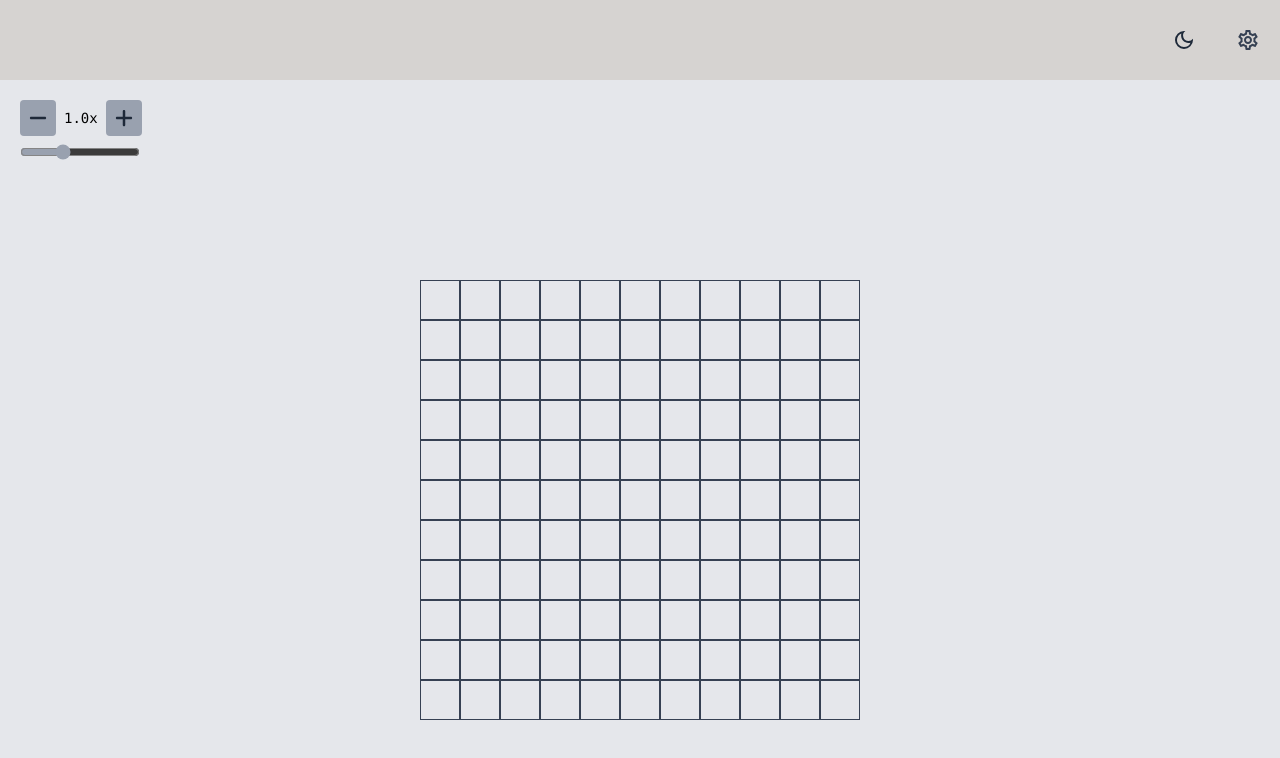
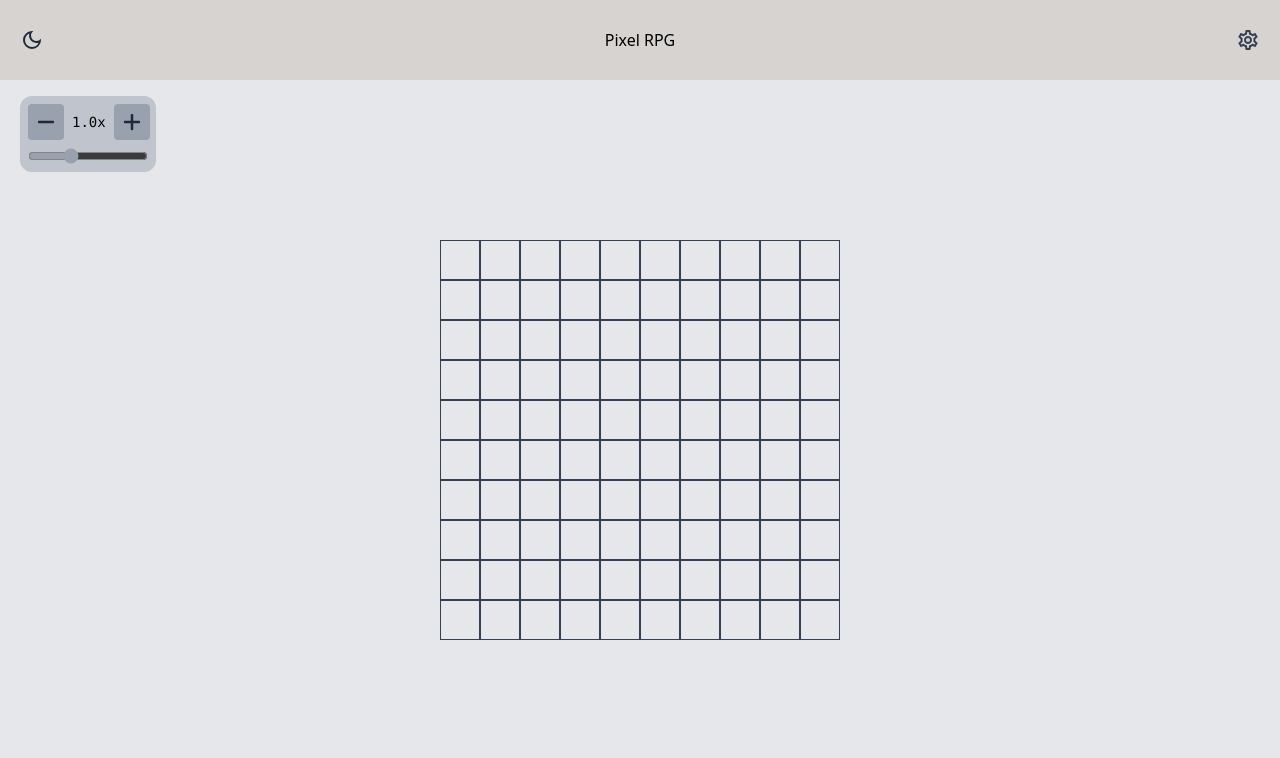
Before and after one commit to WillMV/RPG, a React (Vite) app in the folder RPG-frontend/: page / in a window 1280 px wide. Shown: the top 758 px of the page. Built offline with nearby package versions, Linux system fonts and the light colour scheme.

Commit message:
feat: add zoomSlider absolute, fix board length and block zoom out

```diff
--- a/RPG-frontend/src/App.tsx
+++ b/RPG-frontend/src/App.tsx
@@ -5,7 +5,7 @@ import { Header } from "./components/Header";
 import { colorTransition } from "./styles";
 
 import { Board } from "./components/Board";
-import { SideBar } from "./components/SideBar";
+import { SideBar } from "./components/Sidebar";
 import { MdOutlineDarkMode, MdOutlineLightMode } from "react-icons/md";
 import { SideBarToggle } from "./components/SideBarToggle";
 
@@ -44,62 +44,73 @@ function App() {
   };
 
   return (
-    <div className={clsx(isDark ? "dark" : "")}>
-      <div className="flex flex-row-reverse">
-        <SideBar onClose={() => setSideBar(false)} open={sideBar}>
-          <div className="flex flex-col gap-2 justify-center flex-1">
-            <legend className="flex flex-col items-center border-[1px] rounded-[5px] p-2 border-gray-500 ">
-              X = {xPixels}
+    <div className={clsx(isDark ? "dark" : "", "relative")}>
+      <div
+        className={
+          "flex flex-row-reverse h-[100vh] bg-gray-200 dark:bg-gray-900"
+        }
+      >
+        <SideBar open={sideBar} onClose={() => setSideBar(false)}>
+          <fieldset className="flex flex-col gap-2 justify-center flex-1 items-center border-[1px] rounded-[5px] p-2 border-gray-500 ">
+            <legend title="Tamanho do x" className="">
+              Board
+            </legend>
+            <label htmlFor="xPixels">X = {xPixels}</label>
             <input
+              id="xPixels"
               type="range"
               min="1"
               max="50"
               value={xPixels}
               onChange={(e) => setXPixels(parseInt(e.target.value))}
             />
-            </legend>
-            <legend className="flex flex-col items-center border-[1px] rounded-[5px] p-2 border-gray-500 ">
-              Y = {yPixels}
+
+            <label htmlFor="yPixels">Y = {yPixels}</label>
             <input
+              id="yPixels"
               type="range"
               min="1"
               max="50"
               value={yPixels}
               onChange={(e) => setYPixels(parseInt(e.target.value))}
             />
-            </legend>
-            <legend className="flex flex-col items-center border-[1px] rounded-[5px] p-2 border-gray-500 ">
-              <p className={`text-[${color}]`}>Cor</p>
+            <label htmlFor="color" className={`text-[${color}]`}>
+              Cor
+            </label>
             <input
+              id="color"
               type="color"
               value={color}
               onChange={(e) => {
                 setColor(e.target.value);
               }}
             />
-            </legend>
-          </div>
+          </fieldset>
         </SideBar>
-        <div className="flex flex-col h-screen overflow-clip w-screen">
-          <Header>
-            <div className="flex flex-1 justify-end">
-              <div className="flex items-center gap-10">
+        <div
+          className={clsx(
+            "flex flex-col h-screen overflow-clip w-screen min-w-0",
+
+            sideBar ? " not-md:hidden" : ""
+          )}
+        >
+          <Header className=" justify-between gap-10">
             <ThemeButton />
+            <h1>Pixel RPG</h1>
+            {!sideBar ? (
               <SideBarToggle
-                  onToggle={() => setSideBar(!sideBar)}
+                onToggle={() => {
+                  console.log(sideBar);
+                  setSideBar(!sideBar);
+                }}
                 value={sideBar}
               />
-              </div>
-            </div>
+            ) : (
+              <div />
+            )}
           </Header>
-          <div
-            className={clsx(
-              "flex flex-1 overflow-hidden justify-center p-5 bg-gray-200 dark:bg-gray-600",
-              colorTransition
-            )}
-          >
+
           <Board x={xPixels} y={yPixels} color={color} />
-          </div>
         </div>
       </div>
     </div>
--- a/RPG-frontend/src/components/Board/index.tsx
+++ b/RPG-frontend/src/components/Board/index.tsx
@@ -80,20 +80,31 @@ export const Board = ({ x, y, color }: BoardProps) => {
       }
     };
 
+    document?.addEventListener(
+      "wheel",
+      (e) => {
+        console.log(e);
+        if (e.ctrlKey) e.preventDefault();
+      },
+      { passive: false }
+    );
     document.getElementById("board")?.addEventListener("wheel", eventHandler);
     return () => {
       document
         .getElementById("board")
         ?.removeEventListener("wheel", eventHandler);
+      document?.addEventListener("wheel", (e) => {
+        e.preventDefault();
+      });
     };
   }, [zoom]);
 
   const createPixels = () => {
     const items: PixelElement[][] = [];
 
-    for (let index = 0; index <= x; index++) {
+    for (let index = 0; index <= x - 1; index++) {
       items.push(
-        Array.from({ length: y + 1 }).map((_, i) => (
+        Array.from({ length: y }).map((_, i) => (
           <Pixel key={i} id={`pixel_${index}_${i}`} size={zoom} />
         ))
       );
@@ -113,28 +124,29 @@ export const Board = ({ x, y, color }: BoardProps) => {
   }, [pixels]);
 
   return (
-    <div className="relative w-full">
-      <ZoomSlider zoom={zoom} onZoomChange={handleZoomChange} />
-
     <div
       id="board"
       className={clsx(
-          "flex w-full h-full justify-center items-center overflow-auto bg-gray-200  dark:bg-gray-600",
+        "relative flex flex-1 min-h-0 min-w-0 justify-center items-center  bg-gray-200  dark:bg-gray-600 ",
         colorTransition
       )}
     >
+      <div className="absolute top-4 left-5 z-10 p-2 rounded-xl bg-gray-400/50">
+        <ZoomSlider zoom={zoom} onZoomChange={handleZoomChange} />
+      </div>
+
+      <div className="max-w-full max-h-full overflow-auto">
         <div
-          className="flex transition-transform duration-200"
-          style={{ transform: `scale(${zoom}` }}
-        >
-          <div
-            className="grid"
-            style={{ gridTemplateColumns: `repeat(${x + 1},auto )` }}
+          className="grid max-w-[70vw] max-h-[100%] transition-transform duration-200"
+          style={{
+            gridTemplateColumns: `repeat(${x + 1},auto )`,
+            gridTemplateRows: `repeat(${y + 1},auto )`,
+            transform: `scale(${zoom}`,
+          }}
         >
           {board}
         </div>
       </div>
     </div>
-    </div>
   );
 };
--- a/RPG-frontend/src/components/ZoomSlider/index.tsx
+++ b/RPG-frontend/src/components/ZoomSlider/index.tsx
@@ -39,7 +39,7 @@ export const ZoomSlider = ({
             )}
           />
         </button>
-        <span className="w-10 text-center font-mono text-sm">
+        <span className="w-10 text-center font-mono text-sm select-none">
           {zoom.toFixed(1)}x
         </span>
         <button
```
Lines whose indentation alone changed are shown as unchanged.
